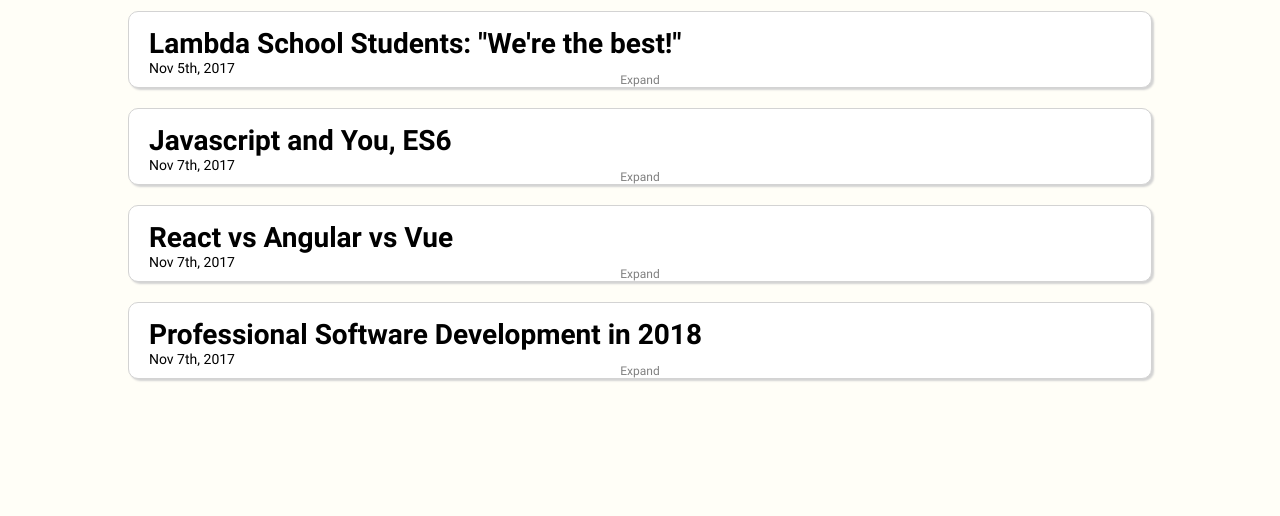
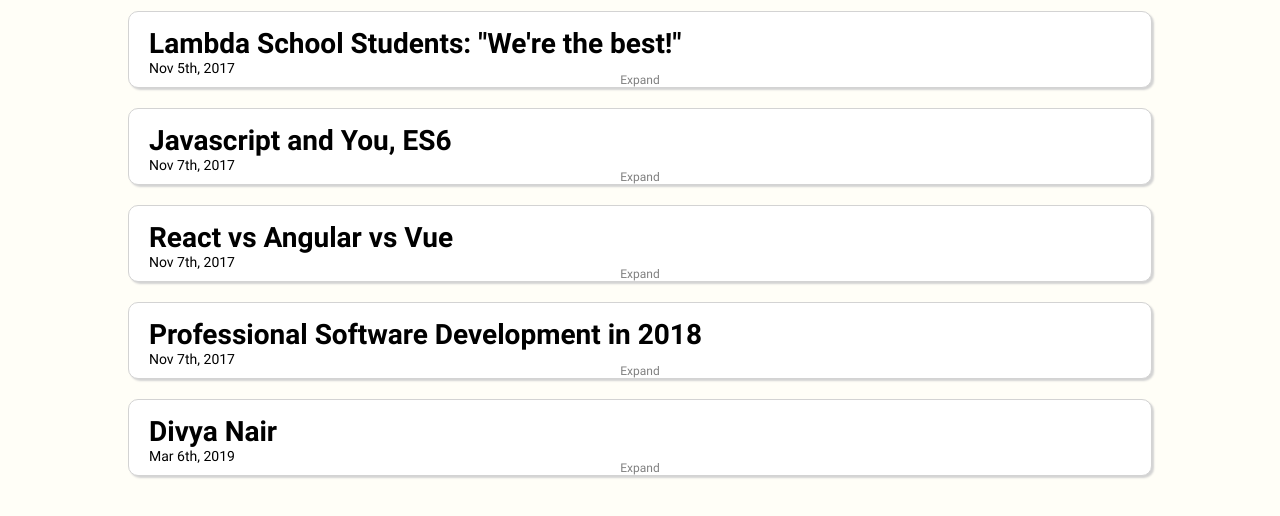
Before and after one commit to dsnair/JS-component-examples, a plain HTML site: page index.html in a window 1280 px wide. Shown: the part 84-600 px from the top of the page. Drawn offline with Linux system fonts and the light colour scheme.

Commit message:
test component with new article

```diff
--- a/index.html
+++ b/index.html
@@ -12,11 +12,13 @@
     <script src="./Menu/Menu.js" async></script>
     <script src="./Article/Article.js" async></script>
   </head>
+
   <body>
     <div class="header">
       <img class="menu-button" src="./assets/menu.png" />
       <h1>Lambda School Newsfeed</h1>
     </div>
+
     <div class="menu">
       <ul>
         <li>Students</li>
@@ -27,11 +29,11 @@
         <li>Log Out</li>
       </ul>
     </div>
+
     <div class="articles">
       <div class="article">
         <h2>Lambda School Students: "We're the best!"</h2>
         <p class="date">Nov 5th, 2017</p>
-
         <p>
           Lucas ipsum dolor sit amet ben twi'lek padmé darth darth darth moff
           hutt organa twi'lek. Ben amidala secura skywalker lando moff wicket
@@ -42,7 +44,6 @@
           amidala organa moff. Boba darth binks solo hutt skywalker dantooine
           skywalker. Qui-gonn jar twi'lek jinn leia jango skywalker mon.
         </p>
-
         <p>
           Grievous fett calamari anakin skywalker hutt. Alderaan darth kenobi
           darth r2-d2 windu mothma. Sidious darth calamari moff. Wampa mothma
@@ -54,7 +55,6 @@
           jango aayla skywalker skywalker cade. Mustafar darth ventress anakin
           watto. Yavin jawa sebulba owen jinn tatooine sith organa.
         </p>
-
         <p>
           Dagobah hutt jawa leia calamari ventress skywalker yoda. Binks wicket
           hutt coruscant sidious naboo ackbar tatooine. Hutt lars padmé darth.
@@ -66,6 +66,7 @@
         </p>
         <span class="expandButton"></span>
       </div>
+
       <div class="article">
         <h2>Javascript and You, ES6</h2>
         <p class="date">Nov 7th, 2017</p>
@@ -82,7 +83,6 @@
           cursed. Fawkes maze raw-steak Voldemort Goblin Wars snitch Forbidden
           forest grindylows wool socks.
         </p>
-
         <p>
           Boggarts lavender robes, Hermione Granger Fantastic Beasts and Where
           to Find Them. Bee in your bonnet Hand of Glory elder wand, spectacles
@@ -94,10 +94,10 @@
         </p>
         <span class="expandButton"></span>
       </div>
+
       <div class="article">
         <h2>React vs Angular vs Vue</h2>
         <p class="date">Nov 7th, 2017</p>
-
         <p>
           Bulbasaur Lorem ipsum dolor sit amet, consectetur adipiscing elit.
           Ivysaur Lorem ipsum dolor sit amet, consectetur adipiscing elit.
@@ -115,7 +115,6 @@
           Lorem ipsum dolor sit amet, consectetur adipiscing elit. Beedrill
           Lorem ipsum dolor sit amet, consectetur adipiscing elit.
         </p>
-
         <p>
           Pidgey Lorem ipsum dolor sit amet, consectetur adipiscing elit.
           Pidgeotto Lorem ipsum dolor sit amet, consectetur adipiscing elit.
@@ -138,6 +137,7 @@
         </p>
         <span class="expandButton"></span>
       </div>
+
       <div class="article">
         <h2>Professional Software Development in 2018</h2>
         <p class="date">Nov 7th, 2017</p>
@@ -149,7 +149,6 @@
           hodor! Hodor hodor - HODOR hodor, hodor hodor hodor hodor hodor; hodor
           hodor?
         </p>
-
         <p>
           Hodor, hodor. Hodor. Hodor, hodor, hodor. Hodor hodor, hodor. Hodor
           hodor, hodor, hodor hodor. Hodor! Hodor hodor, hodor; hodor hodor
@@ -159,7 +158,6 @@
           hodor hodor hodor?! Hodor hodor - hodor hodor hodor. Hodor. Hodor
           hodor... Hodor hodor hodor hodor hodor?
         </p>
-
         <p>
           Hodor hodor - hodor... Hodor hodor hodor hodor. Hodor. Hodor! Hodor
           hodor, hodor hodor hodor hodor hodor; hodor hodor? Hodor! Hodor hodor,
@@ -168,7 +166,6 @@
           Hodor hodor... Hodor hodor hodor?! Hodor, hodor... Hodor hodor HODOR
           hodor, hodor hodor. Hodor.
         </p>
-
         <p>
           Hodor, hodor. Hodor. Hodor, hodor, hodor. Hodor hodor, hodor. Hodor
           hodor, hodor, hodor hodor. Hodor! Hodor hodor, hodor; hodor hodor
@@ -180,6 +177,15 @@
         </p>
         <span class="expandButton"></span>
       </div>
+
+      <div class="article">
+        <h2>Divya Nair</h2>
+        <p class="date">Mar 6th, 2019</p>
+        <p>
+          Today is a rainy day in Oakland.
+        </p>
+        <span class="expandButton"></span>
+      </div>
     </div>
   </body>
 </html>
```
Also changed, not shown: Article/Article.js (line endings or trailing spaces), Menu/Menu.js (line endings or trailing spaces), 1 other file.
